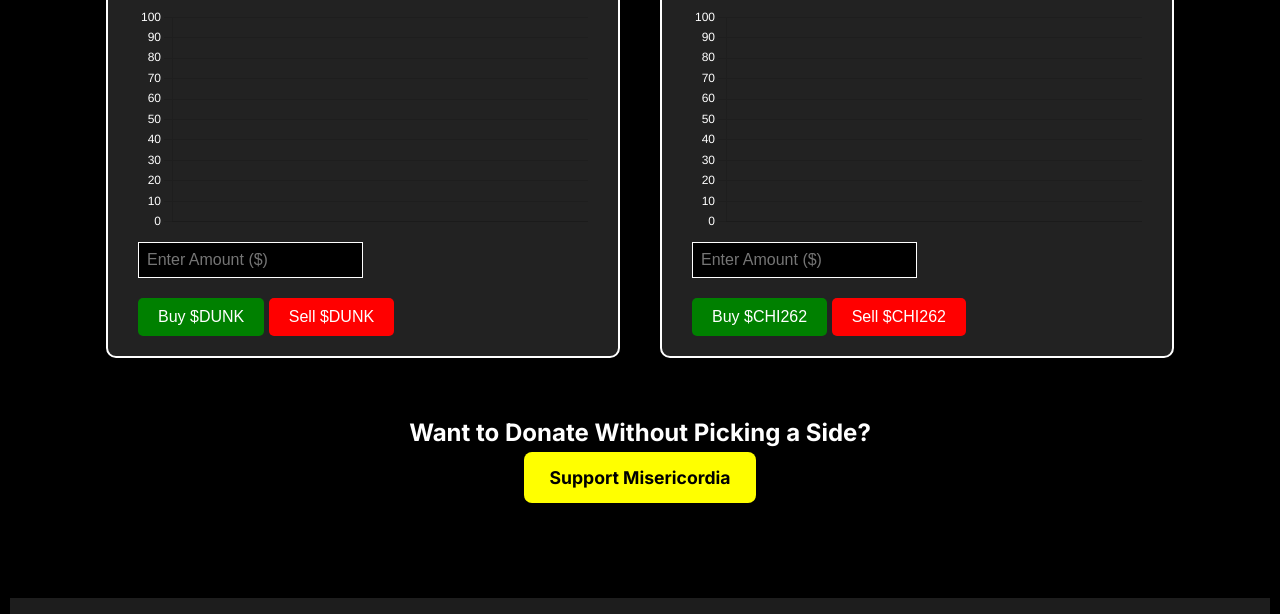
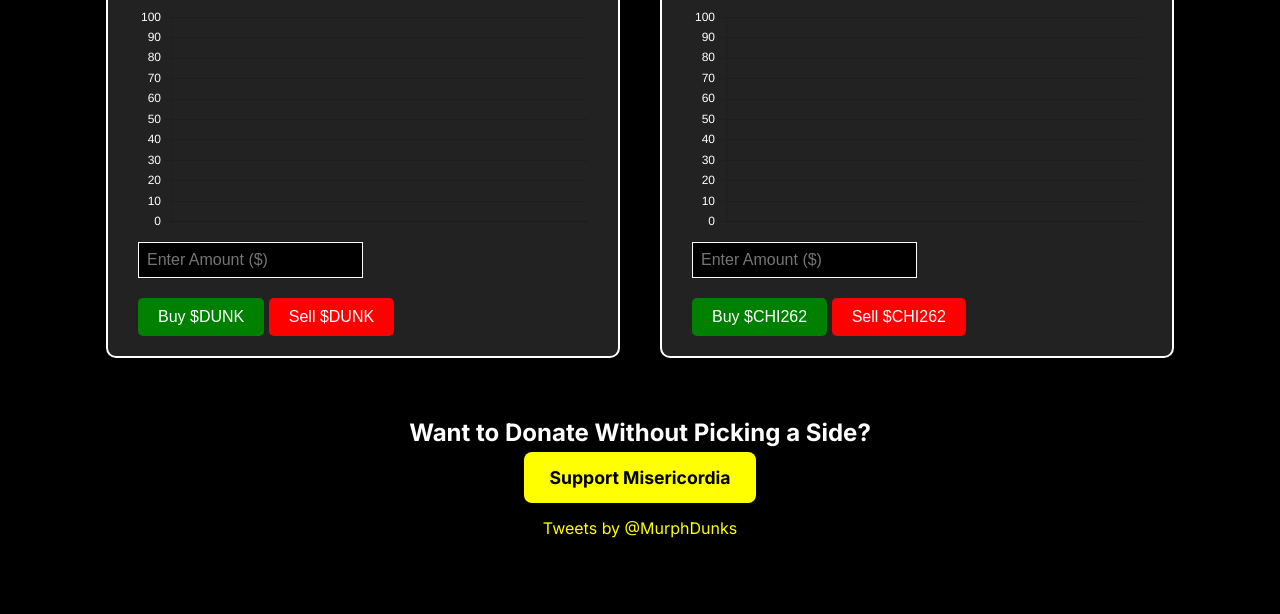
Before and after one commit to dmurph77/murphdunks, a website: page index.html in a window 1280 px wide. Shown: the part 1026-1640 px from the top of the page. Drawn offline with nearby package versions, Linux system fonts and the light colour scheme; no server answers.

Commit message:
Change Twitter Theme

```diff
--- a/index.html
+++ b/index.html
@@ -102,12 +102,15 @@
 
 <section id="twitter-feed" style="background-color:black; color:white; text-align:center; padding:30px;">
 
-  <!-- Elfsight Twitter Feed | MurphDunks -->
-  <script src="https://static.elfsight.com/platform/platform.js" async></script>
-  <div class="elfsight-app-d82dffff-6b7b-4251-89b7-101a26bdf34a" data-elfsight-app-lazy></div>
+  <!-- Official Twitter Feed | MurphDunks -->
+  <a class="twitter-timeline"
+     data-theme="dark"
+     href="https://twitter.com/MurphDunks?ref_src=twsrc%5Etfw">
+     Tweets by @MurphDunks
+  </a>
 </section>
 
-<!-- Only once per page -->
+<!-- Load Twitter Embed Script (only once per page) -->
 <script async src="https://platform.twitter.com/widgets.js" charset="utf-8"></script>
 
     <footer style="text-align: center; margin-top: 50px; padding: 20px; font-size: 1.1rem; color: white;">
```
